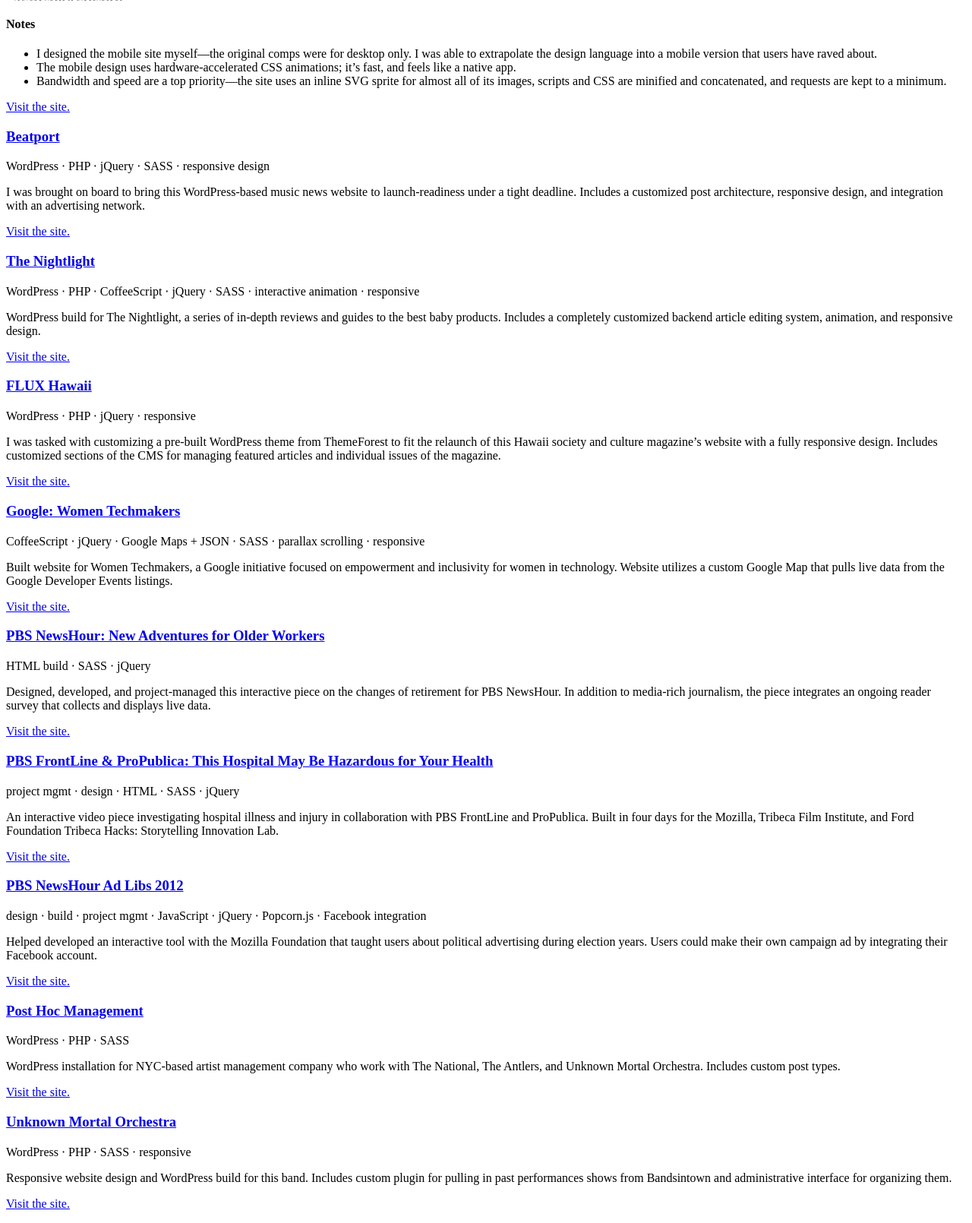
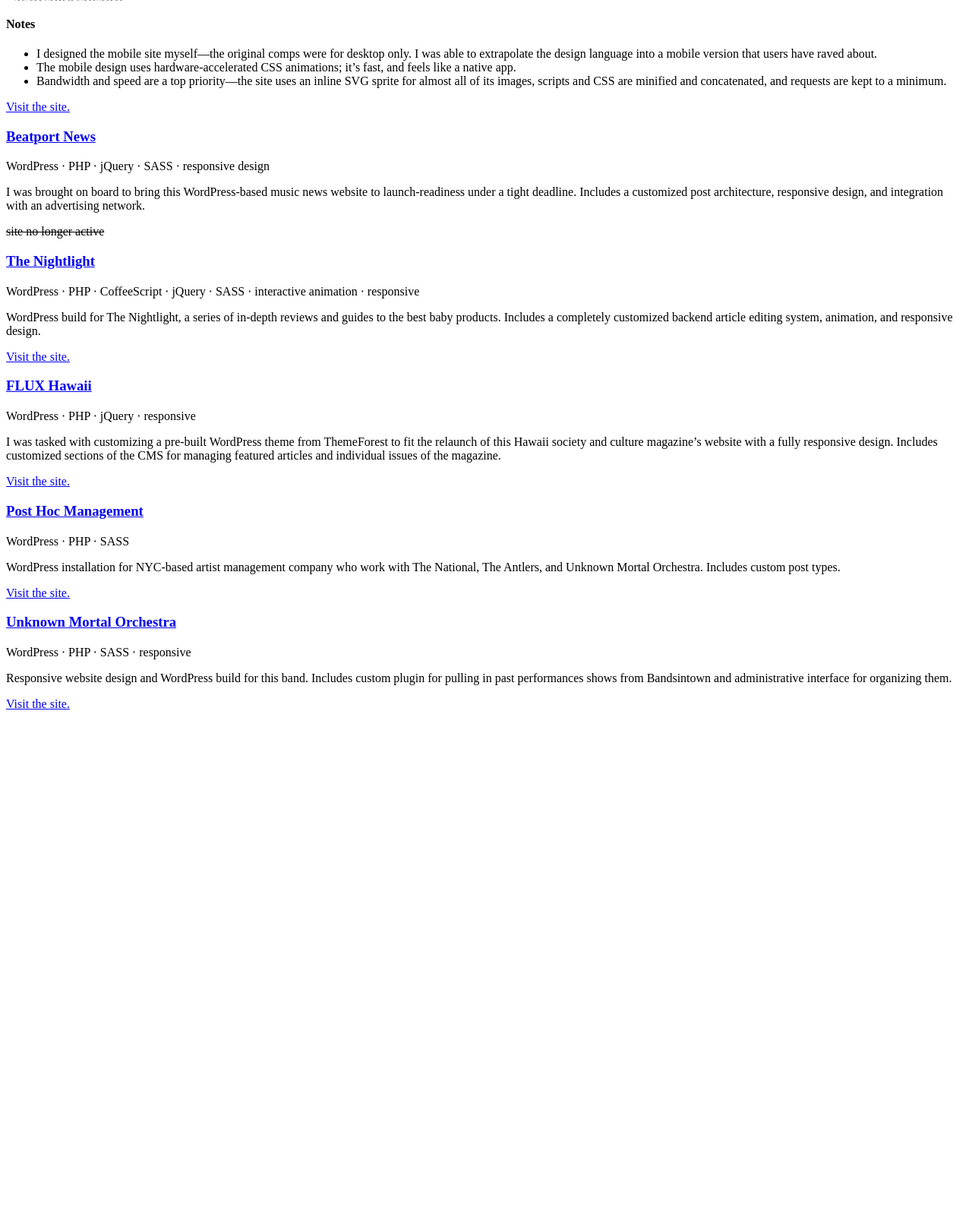
Before and after one commit to matthewmcvickar/matthewmcvickar.com, a PHP site: page /portfolio.html in a window 1280 px wide. Shown: the part 1773-3383 px from the top of the page at 76% size. After the commit the page ends 2707 px from the top, so only its background shows below. Run offline with PHP 8.4, Linux system fonts and the light colour scheme.

Commit message:
Stopgap portfolio update.

```diff
--- a/src/_assets/sass/_portfolio.scss
+++ b/src/_assets/sass/_portfolio.scss
@@ -16,6 +16,12 @@
   .project-aspects {
     color: $medium;
     font-size: 80%;
+  }
+
+  .project-link {
+    s {
+      color: $light;
+    }
   }
 }
 
--- a/src/about.html
+++ b/src/about.html
@@ -17,7 +17,7 @@ permalink: /about/
 
     <p>In 2007 I moved to Hawaii and founded a web development consultancy called Sakuzaku. From 2009 to 2014 I worked at <a href="http://ocupop.com">Ocupop</a> as a developer and art director. In 2014 I began freelancing and I still am.</p>
 
-    <p>I am obsessed with music, and I spend an inordinate amount of time listening to and learning about it. I write about music on <a href="http://matthewmcvickar.tumblr.com" rel="me">my Tumblr</a> from time to time. Every year, I round up <a href="http://matthewmcvickar.tumblr.com/post/136274146527/2015-sounds">my favorite sounds</a>.</p>
+    <p>I am obsessed with music, and I spend a ton amount of time listening to and learning about it. I write about music on <a href="http://matthewmcvickar.tumblr.com" rel="me">my Tumblr</a> from time to time. Every year, I round up <a href="http://matthewmcvickar.tumblr.com/post/136274146527/2015-sounds">my favorite sounds</a>.</p>
 
     <p>I make ambient/electronic music and occasionally play live under my own name. You can hear <a href="https://soundcloud.com/matthewmcvickar/">samples of my music on SoundCloud</a>.</p>
 
--- a/src/index.html
+++ b/src/index.html
@@ -22,11 +22,11 @@ title: Home
 <section class="links">
   <h2>Clients</h2>
   <ul>
+    <li><a href="/portfolio/">1stdibs</a></li>
+    <li><a href="/portfolio/">Tricycle</a></li>
+    <li><a href="/portfolio/">FieldLens</a></li>
     <li><a href="/portfolio/#metafilter">MetaFilter</a></li>
-    <li><a href="/portfolio/#beatport">Beatport</a></li>
     <li><a href="/portfolio/#the-nightlight">The Nightlight</a></li>
-    <li><a href="/portfolio/#google-women-techmakers">Google</a></li>
-    <li><a href="/portfolio/#pbs-newshour-older-workers">PBS NewsHour &amp; Frontline</a></li>
     <li><a href="/portfolio/">More&hellip;</a></li>
   </ul>
 </section>
--- a/src/portfolio.html
+++ b/src/portfolio.html
@@ -45,10 +45,10 @@ redirect_from: /work/
     </section>
 
     <section class="project" id="beatport">
-      <h3><a href="#beatport">Beatport</a></h3>
+      <h3><a href="#beatport">Beatport News</a></h3>
       <p class="project-aspects">WordPress &sdot; PHP &sdot; jQuery &sdot; SASS &sdot; responsive design</p>
       <p>I was brought on board to bring this WordPress-based music news website to launch-readiness under a tight deadline. Includes a customized post architecture, responsive design, and integration with an advertising network.</p>
-      <p><a href="http://news.beatport.com">Visit the site.</a></p>
+      <p class="project-link"><s>site no longer active</s></p>
     </section>
 
     <section class="project" id="the-nightlight">
@@ -65,13 +65,21 @@ redirect_from: /work/
       <p><a href="http://fluxhawaii.com/">Visit the site.</a></p>
     </section>
 
-    <section class="project" id="google-women-techmakers">
-      <h3><a href="#googleWomenTechmakers">Google: Women Techmakers</a></h3>
-      <p class="project-aspects">CoffeeScript &sdot; jQuery &sdot; Google Maps + JSON &sdot; SASS &sdot; parallax scrolling &sdot; responsive</p>
-      <p>Built website for Women Techmakers, a Google initiative focused on empowerment and inclusivity for women in technology. Website utilizes a custom Google Map that pulls live data from the Google Developer Events listings.</p>
-      <p><a href="http://womentechmakers.com/">Visit the site.</a></p>
+    <section class="project" id="post-hoc-management">
+      <h3><a href="#postHocManagement">Post Hoc Management</a></h3>
+      <p class="project-aspects">WordPress &sdot; PHP &sdot; SASS</p>
+      <p>WordPress installation for NYC-based artist management company who work with The National, The Antlers, and Unknown Mortal Orchestra. Includes custom post types.</p>
+      <p><a href="http://posthocmanagement.com">Visit the site.</a></p>
     </section>
 
+    <section class="project" id="unknown-mortal-orchestra">
+      <h3><a href="#unknownMortalOrchestra">Unknown Mortal Orchestra</a></h3>
+      <p class="project-aspects">WordPress &sdot; PHP &sdot; SASS &sdot; responsive</p>
+      <p>Responsive website design and WordPress build for this band. Includes custom plugin for pulling in past performances shows from Bandsintown and administrative interface for organizing them.</p>
+      <p><a href="http://unknownmortalorchestra.com">Visit the site.</a></p>
+    </section>
+
+<!--
     <section class="project" id="pbs-newshour-older-workers">
       <h3><a href="#pbsNewshourOlderWorkers">PBS NewsHour: New Adventures for Older Workers</a></h3>
       <p class="project-aspects">HTML build &sdot; SASS &sdot; jQuery</p>
@@ -92,20 +100,7 @@ redirect_from: /work/
       <p>Helped developed an interactive tool with the Mozilla Foundation that taught users about political advertising during election years. Users could make their own campaign ad by integrating their Facebook account.</p>
       <p><a href="https://www.pbs.org/newshour/adlibs/">Visit the site.</a></p>
     </section>
-
-    <section class="project" id="post-hoc-management">
-      <h3><a href="#postHocManagement">Post Hoc Management</a></h3>
-      <p class="project-aspects">WordPress &sdot; PHP &sdot; SASS</p>
-      <p>WordPress installation for NYC-based artist management company who work with The National, The Antlers, and Unknown Mortal Orchestra. Includes custom post types.</p>
-      <p><a href="http://posthocmanagement.com">Visit the site.</a></p>
-    </section>
-
-    <section class="project" id="unknown-mortal-orchestra">
-      <h3><a href="#unknownMortalOrchestra">Unknown Mortal Orchestra</a></h3>
-      <p class="project-aspects">WordPress &sdot; PHP &sdot; SASS &sdot; responsive</p>
-      <p>Responsive website design and WordPress build for this band. Includes custom plugin for pulling in past performances shows from Bandsintown and administrative interface for organizing them.</p>
-      <p><a href="http://unknownmortalorchestra.com">Visit the site.</a></p>
-    </section>
+-->
 
   </div>
 </section>
```
Also changed, not shown: src/_assets/sass/_header.scss (+4 -6 lines).
